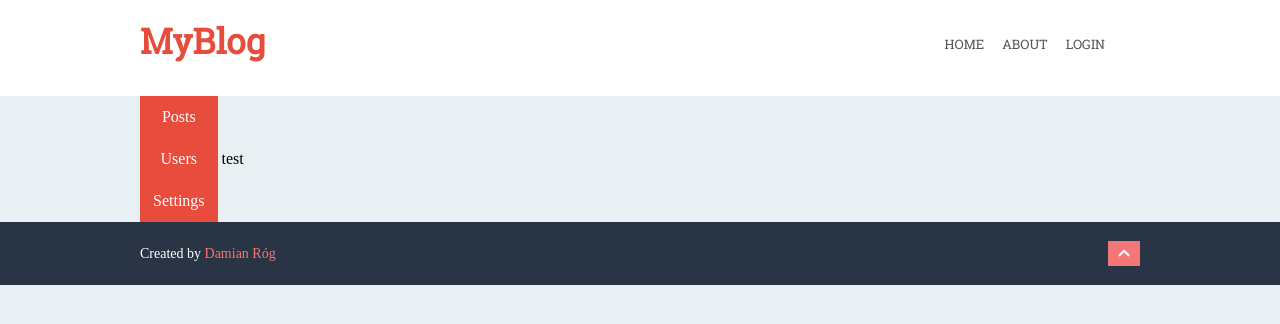
After one commit to damiaNR10/ProjektJezInternetowe, a PHP site: template templates/admin.html.twig in a window 1280 px wide. The commit adds this page. Shown: the top 324 px of the page. Run offline with PHP 8.4, Linux system fonts and the light colour scheme; the template is opened without the code that fills it, so the values that code supplies are empty; some libraries are stand-ins or nearby versions.

Commit message:
Merge branch 'master' of https://github.com/damiaNR10/ProjektJezInternetowe
# Conflicts:
#	.idea/workspace.xml

```diff
--- a/src/routes.php
+++ b/src/routes.php
@@ -2,7 +2,7 @@
 
 //$app->mount( '/acme', new Controller\AcmeController());
 $app->get('/', function () use ($app) {
-    return $app['twig']->render('layout.html.twig', array());
+    return $app['twig']->render('admin.html.twig', array());
 })
     ->bind('homepage');
 
--- /dev/null
+++ b/templates/admin.html.twig
@@ -0,0 +1,54 @@
+<!DOCTYPE html>
+<html>
+    <head>
+        <title>My blog</title>
+
+        <link href="/css/reset.css" rel="stylesheet" type="text/css" />
+        <link href="/css/main.css" rel="stylesheet" type="text/css" />
+        <link href="/fonts/awesome/css/fontawesome-all.css" rel="stylesheet">
+    </head>
+    <body>
+    <header>
+        <div class="wrapper">
+            <nav>
+                <h1 class="title"><a href="/">MyBlog</a></h1>
+                <ul>
+                    <li>
+                        <a href="/">Home</a>
+                    </li>
+                    <li>
+                        <a>About</a>
+                    </li>
+                    <li>
+                        <a href="/login">Login</a>
+                    </li>
+                </ul>
+            </nav>
+        </div>
+    </header>
+
+    <main class="wrapper">
+
+        <aside>
+            <ul>
+                <li><a>Posts</a></li>
+                <li><a>Users</a></li>
+                <li><a>Settings</a></li>
+            </ul>
+        </aside>
+
+        <div class="content">
+            <a>test</a>
+        </div>
+
+    </main>
+    <footer>
+        <div  class="wrapper">
+            <a>Created by <span>Damian Róg</span></a>
+            <button>
+                <i class="fas fa-chevron-up"></i>
+            </button>
+        </div>
+    </footer>
+    </body>
+</html>
--- a/web/css/main.css
+++ b/web/css/main.css
@@ -352,3 +352,26 @@ footer button:hover {
 .loginButton:hover {
     cursor:pointer;
 }
+
+
+.wrapper aside {
+    display: inline-block;
+    vertical-align: middle;
+}
+
+.wrapper aside ul li {
+    background-color: #e74c3c;
+    color: #fff;
+    padding: 13px;
+    text-align: center;
+}
+
+.wrapper aside ul li:hover {
+    background-color: #F57676;
+    cursor:pointer;
+}
+
+.wrapper .content {
+    display: inline-block;
+    vertical-align: middle;
+}
```
Also changed, not shown: web/index.php (added, +10 -0 lines), 2 other files.
